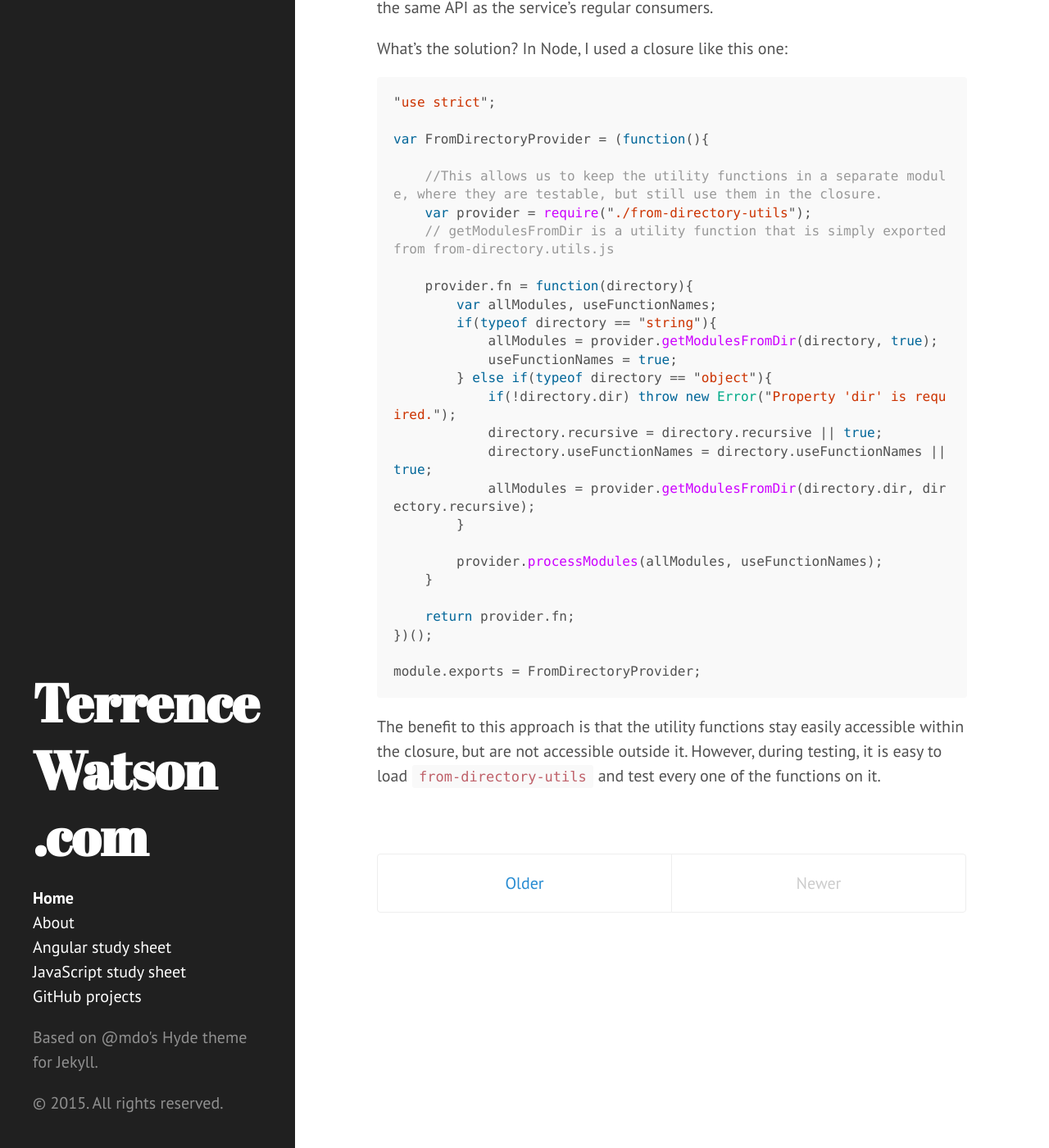
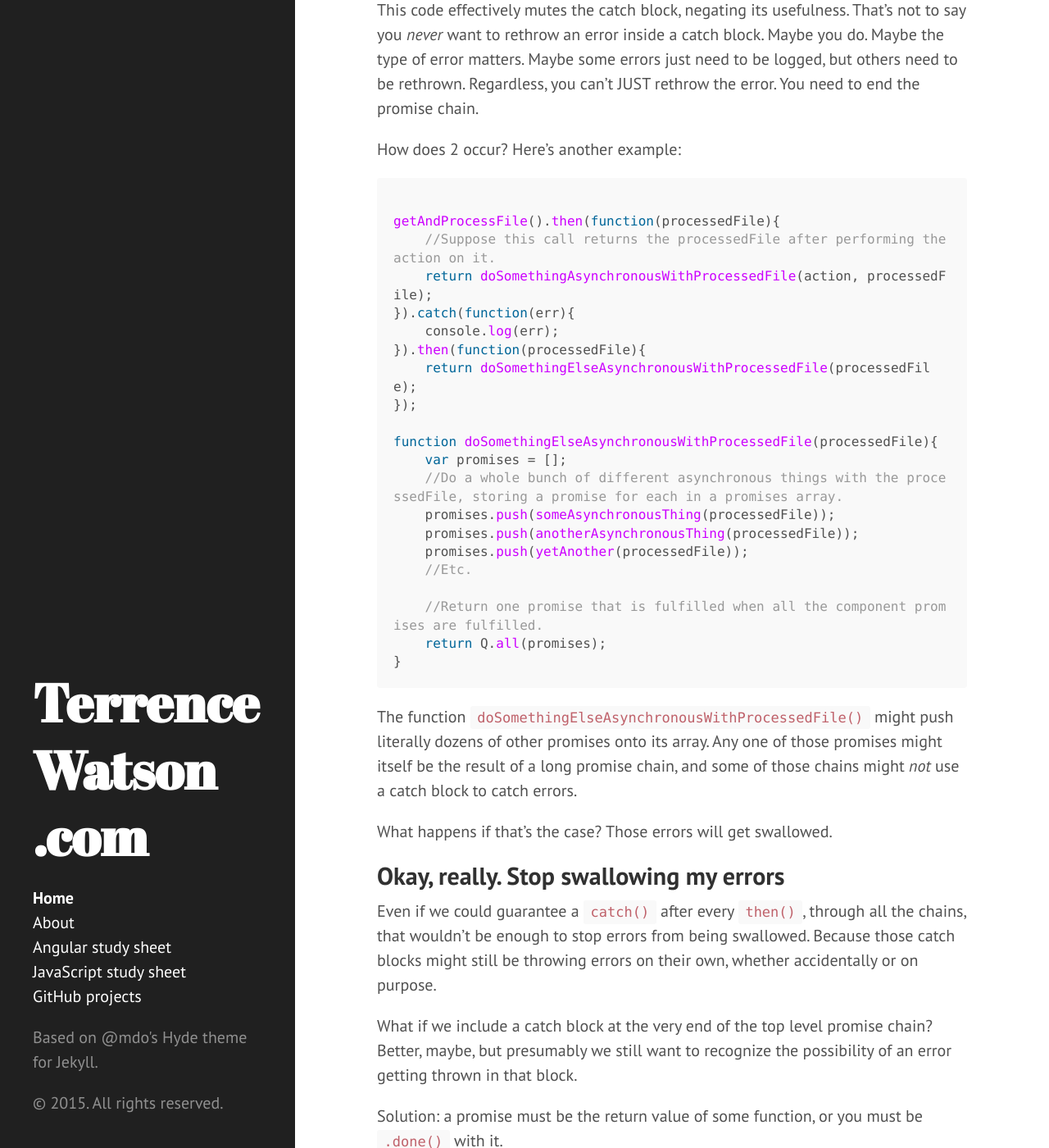
Before and after one commit to selfinterest/selfinterest.github.io, a Jekyll site: the page built from index.html, in a window 1280 px wide and 1400 px high, scrolled down 2155 px. Shown: the whole window at 82% size. Built offline with Jekyll 4.4.1, drawn with Linux system fonts in a browser that asks for light colours; nearby versions of some CDN libraries; Markdown is read by kramdown in place of the engine named in the settings; the list of posts is cut into pages by our own code; some of the changed text lies outside the part shown.

Commit message:
What's wrong with my post??

````diff
--- a/_posts/2015-03-10-promises.md
+++ b/_posts/2015-03-10-promises.md
@@ -0,0 +1,125 @@
+---
+layout: post
+title: Call .done() at the end of your promise chains
+---
+**tl;dr** If you're using the (q promise library)[https://github.com/kriskowal/q], you need to either return your promise from a function, or you need to call .done().
+
+The (q promise library)[https://github.com/kriskowal/q] is widely used in Node applications, especially those that use AngularJS on the front end. This is because AngularJS has a version of q built into it.
+
+Here's a mistake using q I've made myself, one I've noticed many others make. The q documentation is pretty clear, but it is also long and buries some important details alongside information that will be irrelevant for most developers.
+
+Consider the following use of promises:
+```javascript
+/** doSomethingAsynchronousWithProcessedFile.js */
+
+function getAndProcessFile(){
+    return getFile().then(processFile());
+}
+
+function doSomethingAsynchronousWithProcessedFile(action, processedFile){
+    throw new Error("Action " + action + " not supported.");
+}
+
+var action = "save";
+
+getAndProcessFile().then(function(processedFile){
+    return doSomethingAsynchronousWithProcessedFile(action, processedFile);
+});
+```
+
+Assume that no errors occur in the code until `doSomethingAsynchronousWithProcessedFile()`.
+
+So what happens if we run this code? Answer: nothing, at least if we're using q. The file will be acquired and processed, but nothing else will happen. The error thrown in the doSomething function won't show up anywhere. It will be *swallowed.*
+
+Stop swallowing my errors
+--------------------------
+How do stop errors from being swallowed? If one has any experience with q at all, one might propose this refactor:
+```javascript
+getAndProcessFile().then(function(processedFile){
+    return doSomethingAsynchronousWithProcessedFile(action, processedFile);
+}).catch(function(err){     //fail if we're using AngularJS
+    //Log the error
+    console.log(err);
+});
+```
+
+Does it work? Sort of. At least now we get an indication of the error. You might think we could also add a catch block to `getAndProcessFile()` if we need to do something different about errors that occur in the execution of the getting and processing of the files.
+
+`catch()` ensures the errors further up the promise chain won't be swallowed. But it doesn't ensure that for *all* errors in the chain. In particular, it won't help in two cases:
+
+1.  If an error is thrown in `catch()` itself.
+2.  If an error occurs further down the chain.
+
+How does 1 occur? Here's an example, pretty close to one I've seen in the wild:
+```javascript
+
+getAndProcessFile().then(function(processedFile){
+    return doSomethingAsynchronousWithProcessedFile(action, processedFile);
+}).catch(function(err){
+    throw err;      //this error is going NOWHERE
+})
+```
+
+This code effectively mutes the catch block, negating its usefulness. That's not to say you *never* want to rethrow an error inside a catch block. Maybe you do. Maybe the type of error matters. Maybe some errors just need to be logged, but others need to be rethrown. Regardless, you can't JUST rethrow the error. You need to end the promise chain.
+
+How does 2 occur? Here's another example:
+```javascript
+
+getAndProcessFile().then(function(processedFile){
+    //Suppose this call returns the processedFile after performing the action on it.
+    return doSomethingAsynchronousWithProcessedFile(action, processedFile);
+}).catch(function(err){
+    console.log(err);
+}).then(function(processedFile){
+    return doSomethingElseAsynchronousWithProcessedFile(processedFile);
+});
+
+function doSomethingElseAsynchronousWithProcessedFile(processedFile){
+    var promises = [];
+    //Do a whole bunch of different asynchronous things with the processedFile, storing a promise for each in a promises array.
+    promises.push(someAsynchronousThing(processedFile));
+    promises.push(anotherAsynchronousThing(processedFile));
+    promises.push(yetAnother(processedFile));
+    //Etc.
+
+    //Return one promise that is fulfilled when all the component promises are fulfilled.
+    return Q.all(promises);
+}
+```
+
+The function `doSomethingElseAsynchronousWithProcessedFile()` might push literally dozens of other promises onto its array. Any one of those promises might itself be the result of a long promise chain, and some of those chains might *not* use a catch block to catch errors.
+
+What happens if that's the case? Those errors will get swallowed.
+
+Okay, really. Stop swallowing my errors
+----------------------------------------
+Even if we could guarantee a `catch()` after every `then()`, through all the chains, that wouldn't be enough to stop errors from being swallowed. Because those catch blocks might still be throwing errors on their own, whether accidentally or on purpose.
+
+What if we include a catch block at the very end of the top level promise chain? Better, maybe, but presumably we still want to recognize the possibility of an error getting thrown in that block.
+
+Solution: a promise must be the return value of some function, or you must be `.done()` with it.
+
+```javascript
+
+getAndProcessFile().then(function(processedFile){
+    return doSomethingAsynchronousWithProcessedFile(action, processedFile);
+}).then(function(processedFile){
+    return doSomethingElseAsynchronousWithProcessedFile(processedFile);
+}).catch(function(err){
+    if(err instanceof SeriousError) {
+        throw err;
+    } else {
+        console.log(err.message || err);
+    }
+}).done();
+```
+
+If the error is serious, we rethrow it. If it isn't, we log it. But to ensure that the serious errors bring the program to a halt, we have to use `done()` to make sure they bubble all the way up.
+
+Without `done()` here, we would have the worst of all possible worlds: our non-serious errors would get logged, and our serious errors would be swallowed.
+
+What about `finally()?`
+------------------------
+You can use `finally()` in your chain to execute code that needs to happen whether or not an error occurred in the chain. But what if an error occurs in the `finally()` block, whether accidentally or on purpose?
+
+In short, you still need to use `done()`.
````
Also changed, not shown: about.md (+1 -0 lines).
